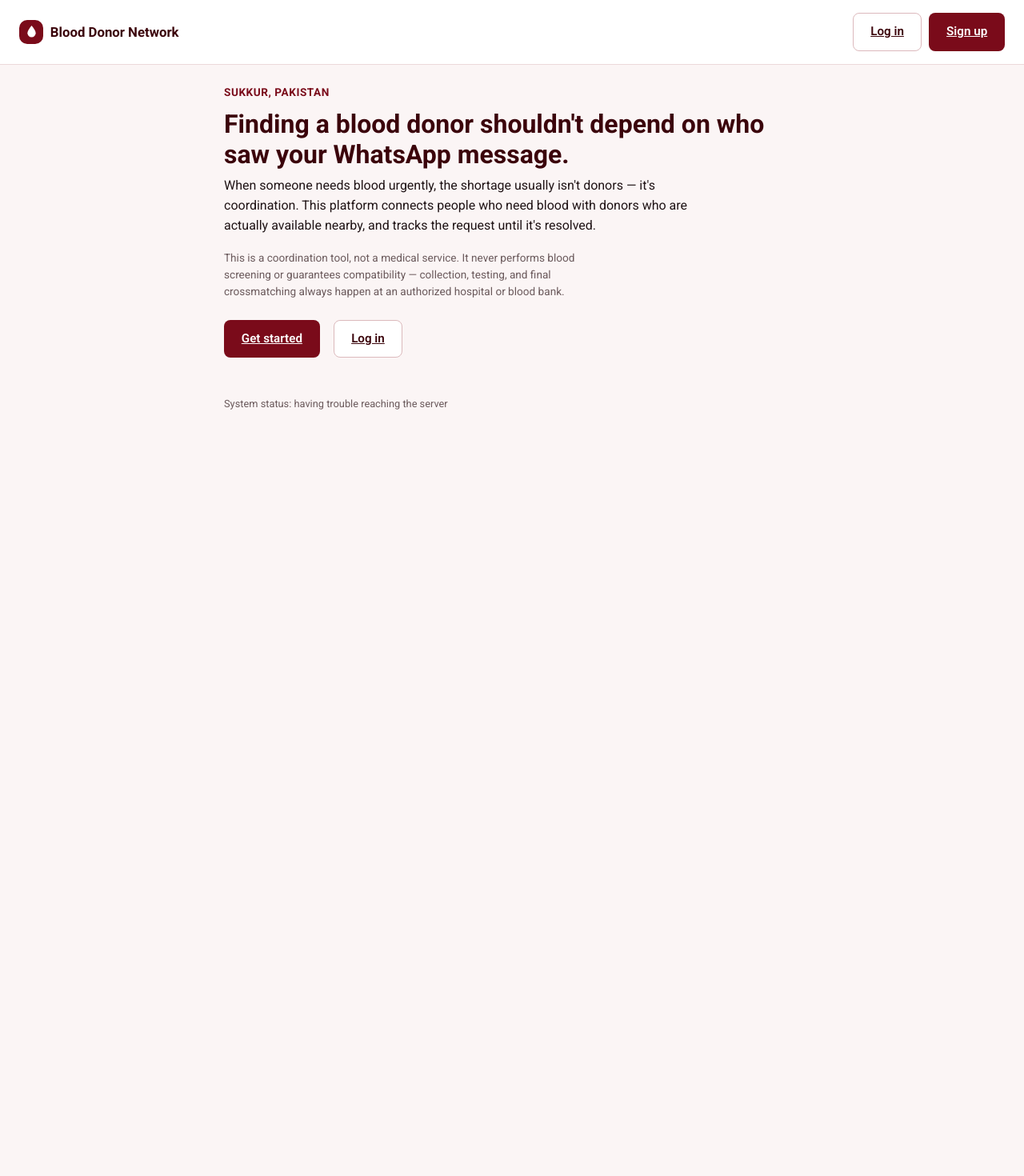
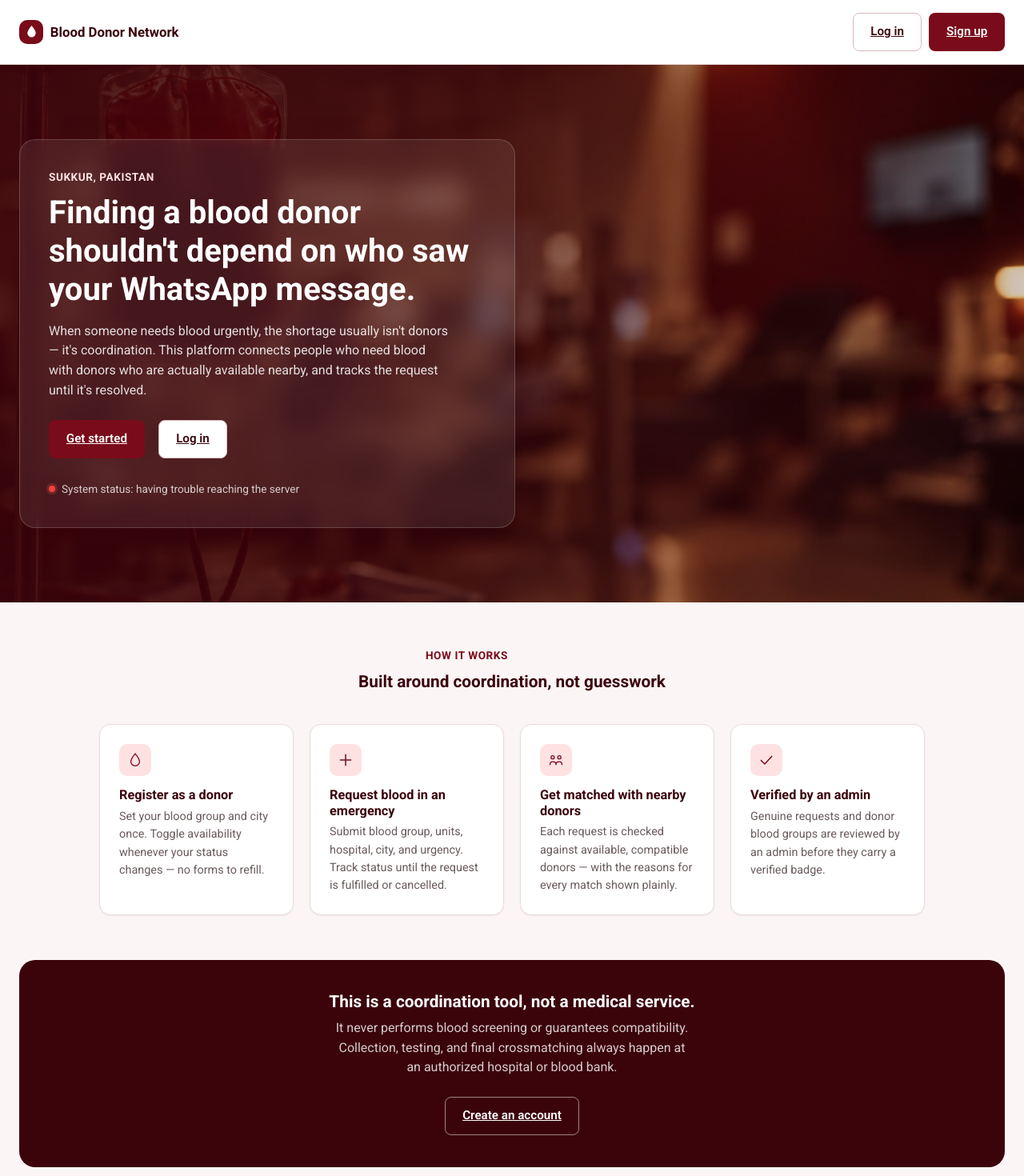
Before and after one commit to Anum-shahzad/Blood-Donor-Network, a React (Vite) app in the folder frontend/: page / in a window 1280 px wide. Shown: the top 1470 px of the page at 80% size. Before the commit the page ends 800 px from the top, so only its background shows below. Built offline with nearby package versions, Linux system fonts and the light colour scheme; no server answers.

Commit message:
style: redesign home page landing experience

```diff
--- a/frontend/src/pages/Home.jsx
+++ b/frontend/src/pages/Home.jsx
@@ -2,6 +2,51 @@ import { useEffect, useState } from 'react';
 import { Link } from 'react-router-dom';
 import { apiGet } from '../api/client.js';
 import TopBar from '../components/TopBar.jsx';
+
+const FEATURES = [
+  {
+    title: 'Register as a donor',
+    body: 'Set your blood group and city once. Toggle availability whenever your status changes — no forms to refill.',
+    icon: (
+      <svg width="20" height="20" viewBox="0 0 24 24" fill="none">
+        <path
+          d="M12 2.5c-3.5 4.3-6.5 8.2-6.5 11.8a6.5 6.5 0 0 0 13 0c0-3.6-3-7.5-6.5-11.8Z"
+          stroke="currentColor"
+          strokeWidth="1.6"
+        />
+      </svg>
+    ),
+  },
+  {
+    title: 'Request blood in an emergency',
+    body: 'Submit blood group, units, hospital, city, and urgency. Track status until the request is fulfilled or cancelled.',
+    icon: (
+      <svg width="20" height="20" viewBox="0 0 24 24" fill="none">
+        <path d="M12 4v16M4 12h16" stroke="currentColor" strokeWidth="1.8" strokeLinecap="round" />
+      </svg>
+    ),
+  },
+  {
+    title: 'Get matched with nearby donors',
+    body: 'Each request is checked against available, compatible donors — with the reasons for every match shown plainly.',
+    icon: (
+      <svg width="20" height="20" viewBox="0 0 24 24" fill="none">
+        <circle cx="7" cy="8" r="2.4" stroke="currentColor" strokeWidth="1.6" />
+        <circle cx="17" cy="8" r="2.4" stroke="currentColor" strokeWidth="1.6" />
+        <path d="M3 19c0-2.8 2-4.5 4.5-4.5S12 16.2 12 19M12 19c0-2.8 2-4.5 4.5-4.5S21 16.2 21 19" stroke="currentColor" strokeWidth="1.6" strokeLinecap="round" />
+      </svg>
+    ),
+  },
+  {
+    title: 'Verified by an admin',
+    body: 'Genuine requests and donor blood groups are reviewed by an admin before they carry a verified badge.',
+    icon: (
+      <svg width="20" height="20" viewBox="0 0 24 24" fill="none">
+        <path d="M4 12.5 9.5 18 20 6.5" stroke="currentColor" strokeWidth="1.8" strokeLinecap="round" strokeLinejoin="round" />
+      </svg>
+    ),
+  },
+];
 
 export default function Home() {
   const [connected, setConnected] = useState(null);
@@ -15,7 +60,9 @@ export default function Home() {
   return (
     <>
       <TopBar />
-      <main className="page">
+
+      <section className="hero" style={{ backgroundImage: "url('/images/hero-blood-bag.jpg')" }}>
+        <div className="hero-panel">
           <p className="hero-eyebrow">Sukkur, Pakistan</p>
           <h1>Finding a blood donor shouldn't depend on who saw your WhatsApp message.</h1>
           <p>
@@ -23,12 +70,6 @@ export default function Home() {
             donors — it's coordination. This platform connects people who need
             blood with donors who are actually available nearby, and tracks
             the request until it's resolved.
-        </p>
-        <p className="disclaimer" style={{ borderTop: 'none', paddingTop: 0 }}>
-          This is a coordination tool, not a medical service. It never
-          performs blood screening or guarantees compatibility — collection,
-          testing, and final crossmatching always happen at an authorized
-          hospital or blood bank.
           </p>
 
           <div className="record-actions" style={{ marginTop: '1.5rem' }}>
@@ -41,11 +82,41 @@ export default function Home() {
           </div>
 
           {connected !== null && (
-          <p className="empty-state" style={{ marginTop: '2rem', fontSize: '0.8rem' }}>
+            <div className="hero-status">
+              <span className={`hero-status-dot ${connected ? 'is-up' : 'is-down'}`} />
               {connected ? 'System status: operational' : 'System status: having trouble reaching the server'}
+            </div>
+          )}
+        </div>
+      </section>
+
+      <section className="section">
+        <div className="section-heading">
+          <p className="hero-eyebrow">How it works</p>
+          <h2 style={{ marginTop: 0 }}>Built around coordination, not guesswork</h2>
+        </div>
+        <div className="feature-grid">
+          {FEATURES.map((f) => (
+            <div className="feature-card" key={f.title}>
+              <span className="feature-card-icon">{f.icon}</span>
+              <h3>{f.title}</h3>
+              <p>{f.body}</p>
+            </div>
+          ))}
+        </div>
+      </section>
+
+      <div className="cta-band">
+        <h2>This is a coordination tool, not a medical service.</h2>
+        <p>
+          It never performs blood screening or guarantees compatibility.
+          Collection, testing, and final crossmatching always happen at an
+          authorized hospital or blood bank.
         </p>
-        )}
-      </main>
+        <Link to="/signup" className="btn btn-secondary">
+          Create an account
+        </Link>
+      </div>
     </>
   );
 }
```
Lines whose indentation alone changed are shown as unchanged.
